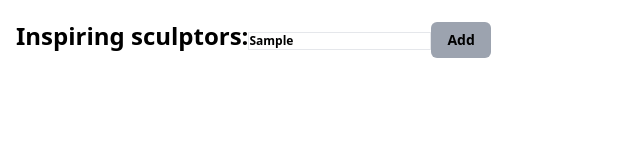
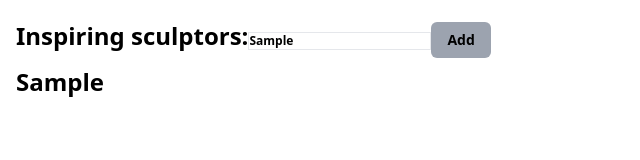
Before and after one commit to Jy4058350/begin_1, a React (Create React App) app: page / in a window 1280 px wide. Both pictures are taken after typing "Sample" into the empty fields and a click on the button "Add". Shown: the top 160 px of the page, without its empty margins (0-640 px from the left). Built offline with nearby package versions, Linux system fonts and the light colour scheme.

Commit message:
配列スプレッド構文をつかって問題解決

```diff
--- a/src/index.js
+++ b/src/index.js
@@ -14,10 +14,14 @@ const List = () => {
     setName(e.target.value)
   }
   const handleClick = () => {
-    artists.push({
-      id: nextId++,
-      name: name,
-    })
+    setArtists(
+      // Replace the state
+      [
+        // with a new array
+        ...artists, // that contains all the previous artists
+        { id: nextId++, name: name }, // and one new item at the end
+      ]
+    )
   }
   return (
     <div className="text-2xl font-semibold mx-4 my-4">
@@ -27,9 +31,9 @@ const List = () => {
         Add
       </button>
       <ul>
-        {artists.map(artist => {
-          return <li key={artist.id}>{artist.name}</li>
-        })}
+        {artists.map(artist => (
+          <li key={artist.id}>{artist.name}</li>
+        ))}
       </ul>
     </div>
   )
```
